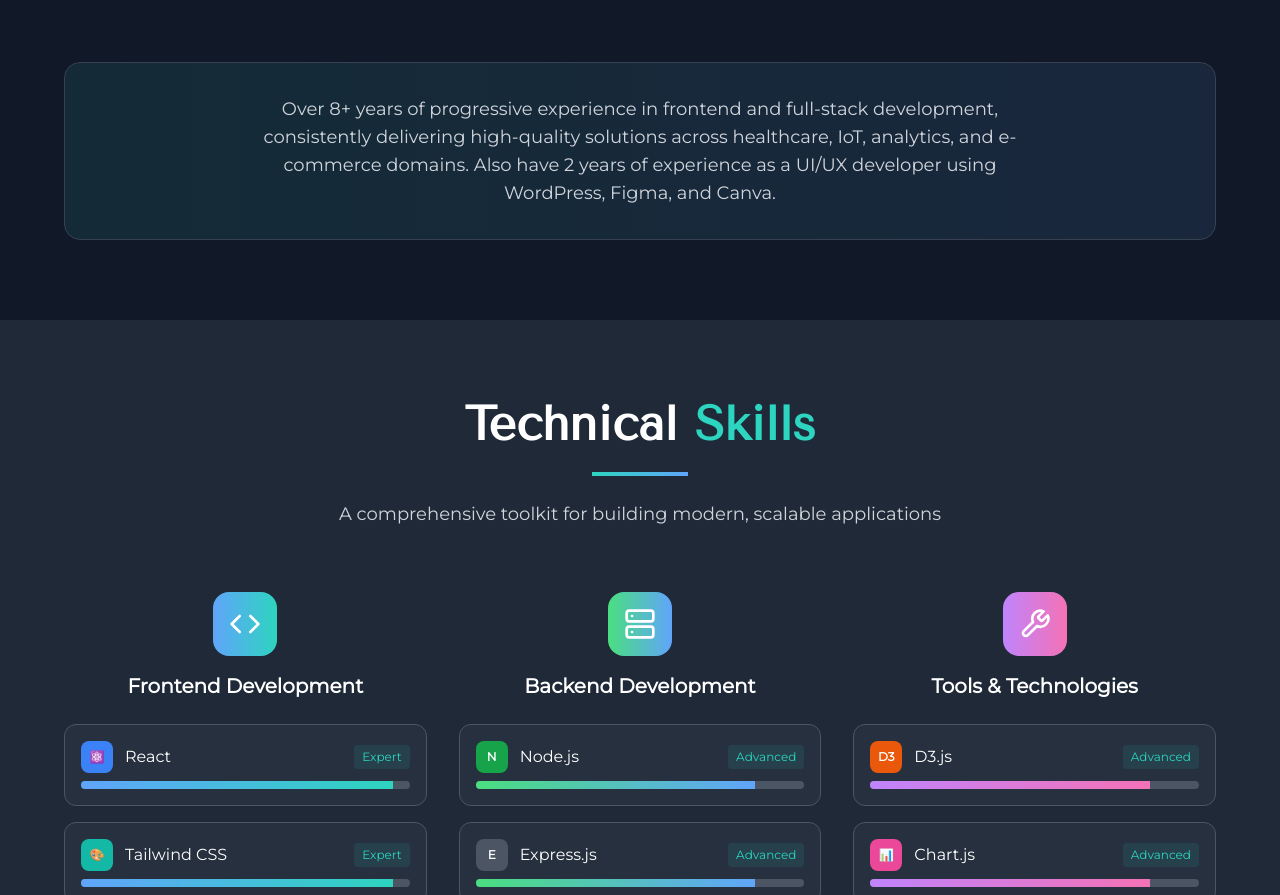
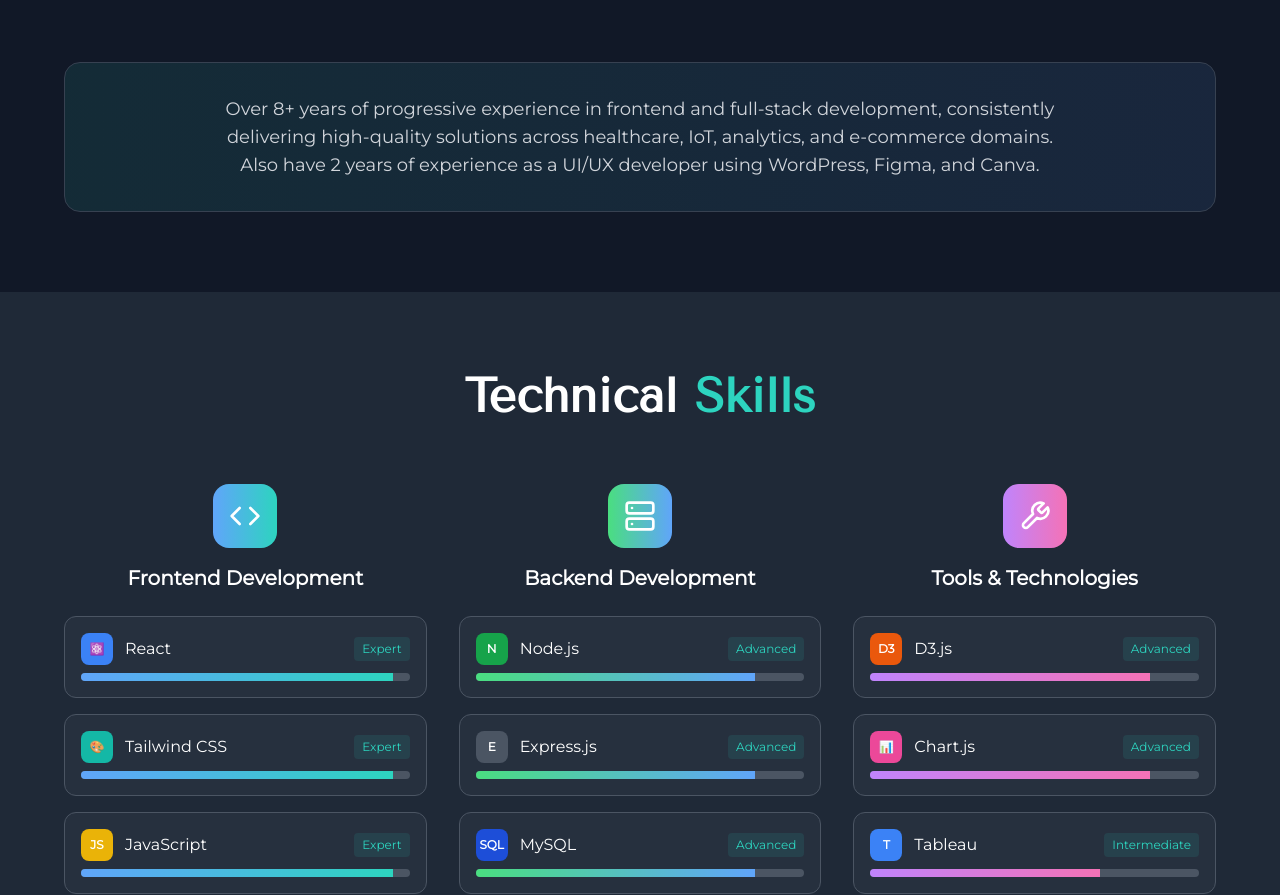
Before and after one commit to vyomadesai/vyomaportfolio, a React (Create React App) app: page / in a window 1280 px wide. Shown: the part 5373-6268 px from the top of the page. Built offline with nearby package versions, Linux system fonts and the light colour scheme.

Commit message:
updated experience

```diff
--- a/src/component/Experience.jsx
+++ b/src/component/Experience.jsx
@@ -89,9 +89,11 @@
           {/* Experience Summary */}
           <div className="mt-16 text-center">
             <div className="bg-gradient-to-r from-teal-400/10 to-blue-400/10 p-8 rounded-2xl border border-gray-700">
-              <p className="text-lg text-gray-300 max-w-3xl mx-auto" style={{fontFamily: 'Montserrat, sans-serif'}}>
+              <p className="text-lg text-gray-300 max-w-4xl mx-auto" style={{fontFamily: 'Montserrat, sans-serif'}}>
               Over 8+ years of progressive experience in frontend and full-stack development, consistently delivering
               high-quality solutions across healthcare, IoT, analytics, and e-commerce domains.
+              </p>
+              <p className="text-lg text-gray-300 max-w-4xl mx-auto" style={{fontFamily: 'Montserrat, sans-serif'}}>
               Also have 2 years of experience as a UI/UX developer using WordPress, Figma, and Canva.
               </p>
             </div>
--- a/src/component/Skills.jsx
+++ b/src/component/Skills.jsx
@@ -33,10 +33,6 @@
             <h2 className="text-4xl md:text-5xl font-bold text-white mb-6" style={{fontFamily: 'Tenor Sans, serif'}}>
               Technical <span className="text-teal-400">Skills</span>
             </h2>
-            <div className="w-24 h-1 bg-gradient-to-r from-teal-400 to-blue-400 mx-auto mb-6"></div>
-            <p className="text-lg text-gray-300 max-w-2xl mx-auto" style={{fontFamily: 'Montserrat, sans-serif'}}>
-              A comprehensive toolkit for building modern, scalable applications
-            </p>
           </div>
 
           {/* Skills Grid */}
```
Also changed, not shown: 9 other files (tests, documents, lock files or other folders).
